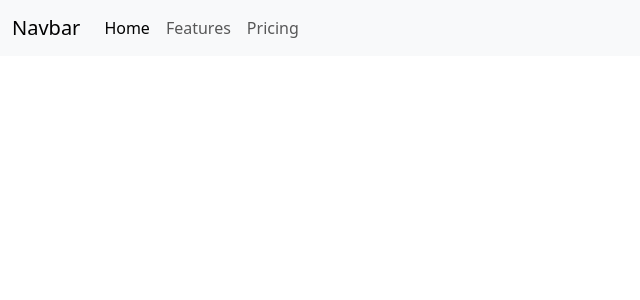
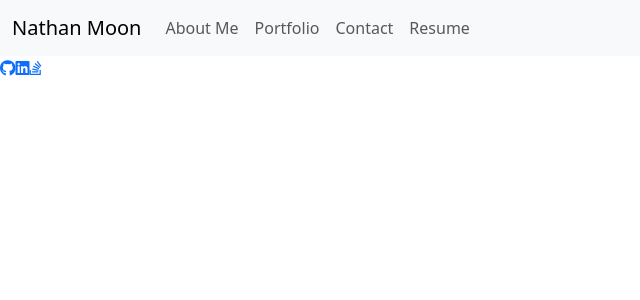
Before and after one commit to Cyanasaurusrex/Nathan_Moon_Portfolio, a React (Create React App) app: page / in a window 1280 px wide. Shown: the top 300 px of the page, without its empty margins (0-640 px from the left). Built offline with nearby package versions, Linux system fonts and the light colour scheme.

Commit message:
added footer icons with links and restructured files

```diff
--- a/public/index.html
+++ b/public/index.html
@@ -3,6 +3,8 @@
   <head>
     <meta charset="utf-8" />
     <link rel="icon" href="%PUBLIC_URL%/favicon.ico" />
+    <link rel="stylesheet" href="https://cdnjs.cloudflare.com/ajax/libs/font-awesome/6.0.0-beta2/css/all.min.css">
+    <link rel="stylesheet" href="https://cdnjs.cloudflare.com/ajax/libs/bootstrap/5.3.0/css/bootstrap.min.css">
     <meta name="viewport" content="width=device-width, initial-scale=1" />
     <meta name="theme-color" content="#000000" />
     <meta
@@ -17,5 +19,6 @@
     <noscript>You need to enable JavaScript to run this app.</noscript>
     <div id="root"></div>
     <script src="https://cdnjs.cloudflare.com/ajax/libs/bootstrap/5.3.0/js/bootstrap.bundle.min.js"></script>
+
   </body>
 </html>
--- a/src/App.js
+++ b/src/App.js
@@ -1,6 +1,6 @@
 import React from "react";
-import Navigation from "./components/Navigation";
+import PortfolioContainer from "./components/PortfolioContainer";
 
-const App = () => <Navigation />;
+const App = () => <PortfolioContainer />;
 
 export default App;
--- a/src/components/Footer.js
+++ b/src/components/Footer.js
@@ -0,0 +1,11 @@
+import React from 'react';
+
+export default function PortfolioContainer() {
+    return (
+        <div className='icon-container'>
+            <a href="https://github.com/Cyanasaurusrex" target="_blank"><i class="fa-brands fa-github"></i></a>
+            <a href="https://www.linkedin.com/in/nathan-moon-17bb5013b/" target="_blank"><i class="fa-brands fa-linkedin"></i></a>
+            <a href="https://stackoverflow.com/users/22075676/cyanasaurusrex" target="_blank"><i class="fa-brands fa-stack-overflow"></i></a>
+        </div>
+    )
+}
--- a/src/components/Header.js
+++ b/src/components/Header.js
@@ -0,0 +1,34 @@
+import React from 'react';
+
+
+export default function PortfolioContainer() {
+
+
+
+  return (
+    <nav class="navbar navbar-expand-lg bg-body-tertiary">
+      <div class="container-fluid">
+        <a class="navbar-brand" href="/">Nathan Moon</a>
+        <button class="navbar-toggler" type="button" data-bs-toggle="collapse" data-bs-target="#navbarNav" aria-controls="navbarNav" aria-expanded="false" aria-label="Toggle navigation">
+          <span class="navbar-toggler-icon"></span>
+        </button>
+        <div class="collapse navbar-collapse" id="navbarNav">
+          <ul class="navbar-nav">
+            <li class="nav-item">
+              <a class="nav-link" href="/">About Me</a>
+            </li>
+            <li class="nav-item">
+              <a class="nav-link" href="/">Portfolio</a>
+            </li>
+            <li class="nav-item">
+              <a class="nav-link" href="/">Contact</a>
+            </li>
+            <li class="nav-item">
+              <a class="nav-link" href="/">Resume</a>
+            </li>
+          </ul>
+        </div>
+      </div>
+    </nav>
+  );
+}
--- a/src/components/Navigation.js
+++ /dev/null
@@ -1,31 +0,0 @@
-import React from 'react';
-
-
-export default function PortfolioContainer() {
-
-
-
-  return (
-    <nav class="navbar navbar-expand-lg bg-body-tertiary">
-      <div class="container-fluid">
-        <a class="navbar-brand" href="/">Navbar</a>
-        <button class="navbar-toggler" type="button" data-bs-toggle="collapse" data-bs-target="#navbarNav" aria-controls="navbarNav" aria-expanded="false" aria-label="Toggle navigation">
-          <span class="navbar-toggler-icon"></span>
-        </button>
-        <div class="collapse navbar-collapse" id="navbarNav">
-          <ul class="navbar-nav">
-            <li class="nav-item">
-              <a class="nav-link active" aria-current="page" href="/">Home</a>
-            </li>
-            <li class="nav-item">
-              <a class="nav-link" href="/">Features</a>
-            </li>
-            <li class="nav-item">
-              <a class="nav-link" href="/">Pricing</a>
-            </li>
-          </ul>
-        </div>
-      </div>
-    </nav>
-  );
-}
--- /dev/null
+++ b/src/components/PortfolioContainer.js
@@ -0,0 +1,13 @@
+import React from "react";
+import Header from './Header'
+import Footer from './Footer'
+
+export default function PortfolioContainer() {
+    return(
+    <div>
+        <Header />
+        <Footer />
+    </div>
+    )
+
+}
```
